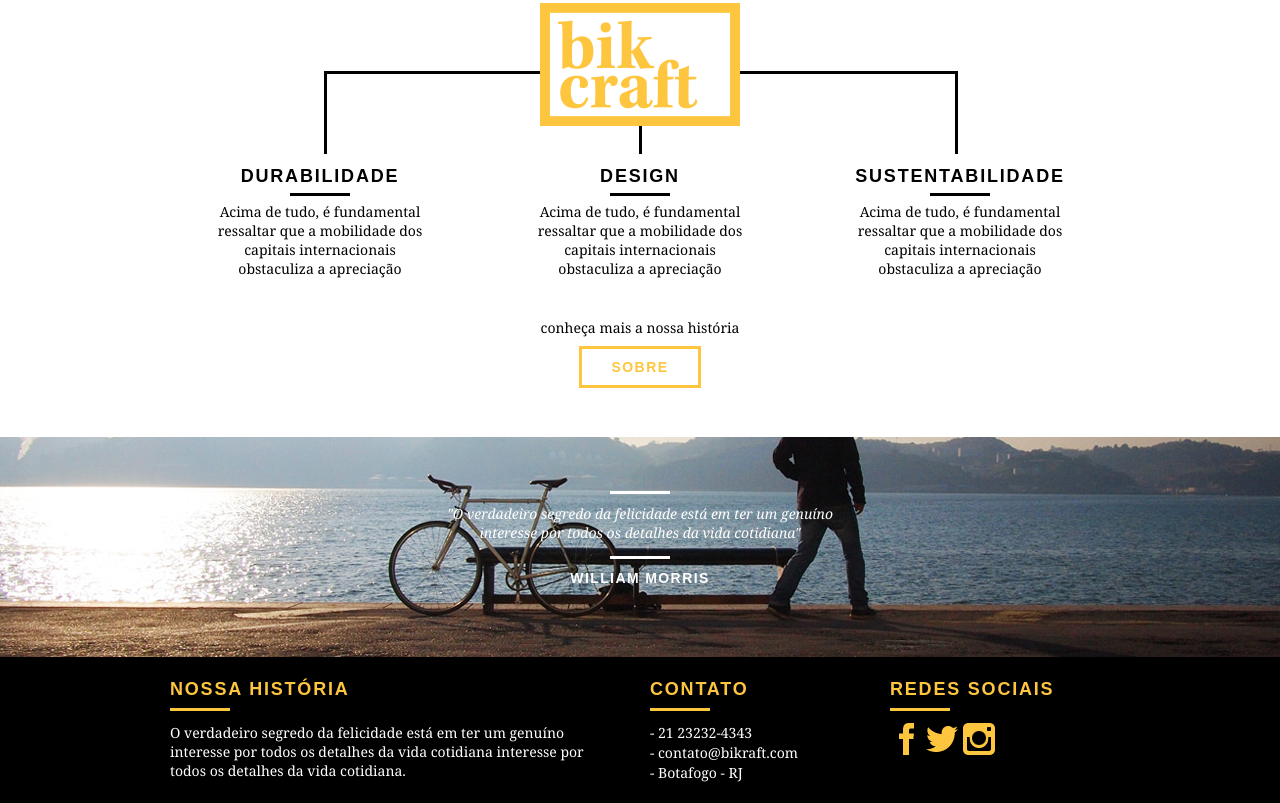
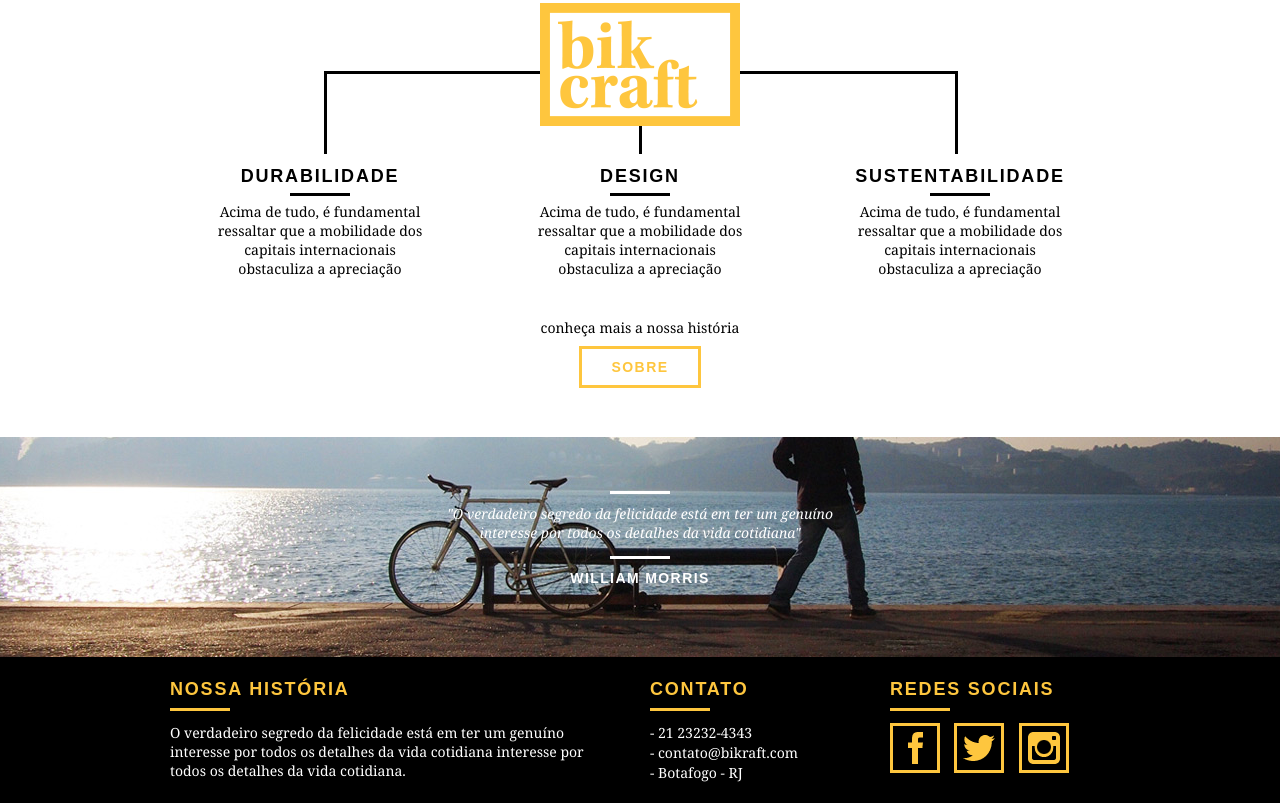
Before and after one commit to andersonlemos/bikraft, a plain HTML site: page web/index.html in a window 1280 px wide. Shown: the part 2046-2849 px from the top of the page. Drawn offline with Linux system fonts and the light colour scheme.

Commit message:
updated css file with css hover in element

```diff
--- a/web/css/style.css
+++ b/web/css/style.css
@@ -260,4 +260,13 @@ img{
 }
 .footer-redes ul li{
   display: inline-block;
+  margin-right: 10px;
 }
+.footer-redes ul li a{
+  border: 3px solid #fec63e;
+  display: block;
+  padding: 6px;
+}
+.footer-redes ul li a:hover{
+  border-color: #fff;
+}
```
